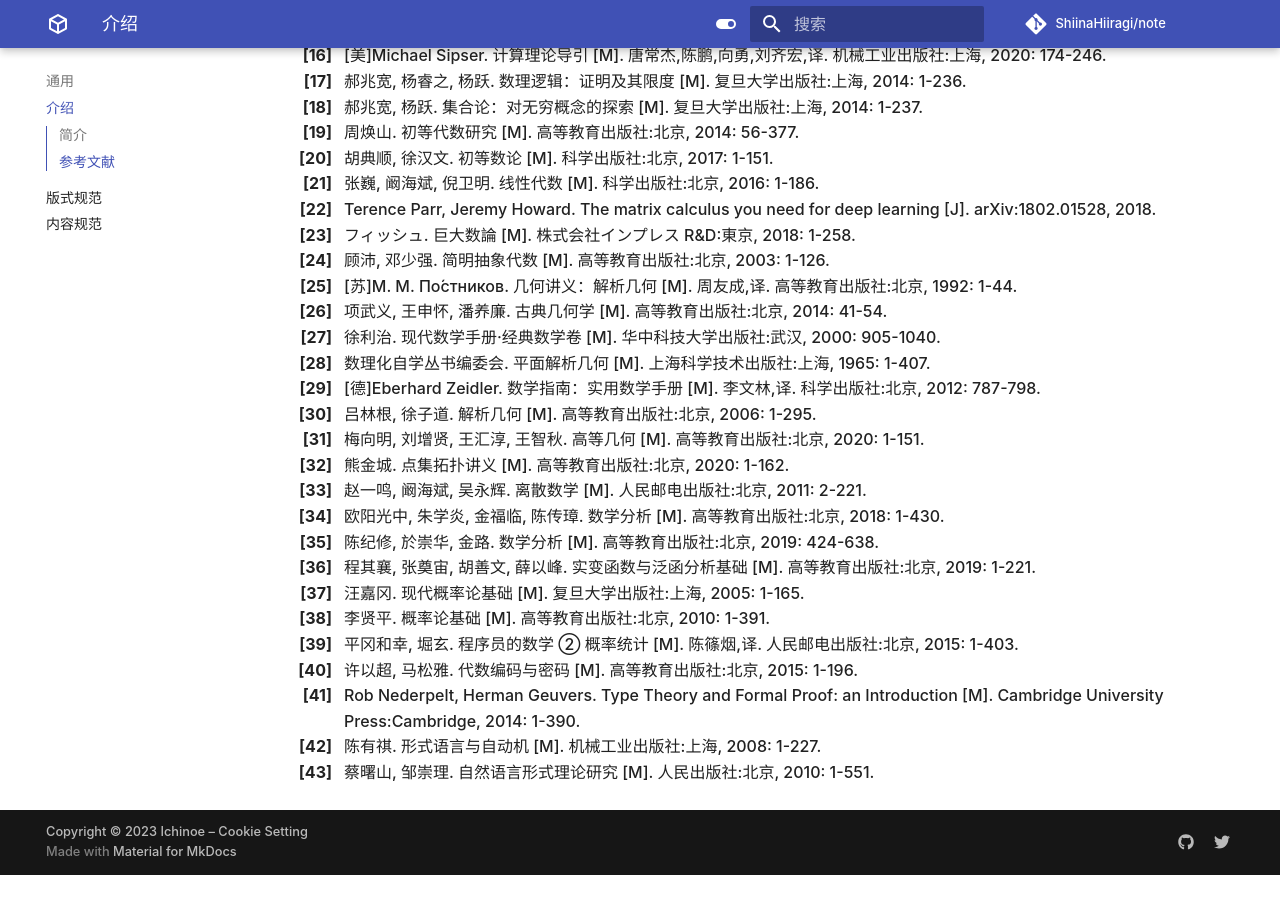
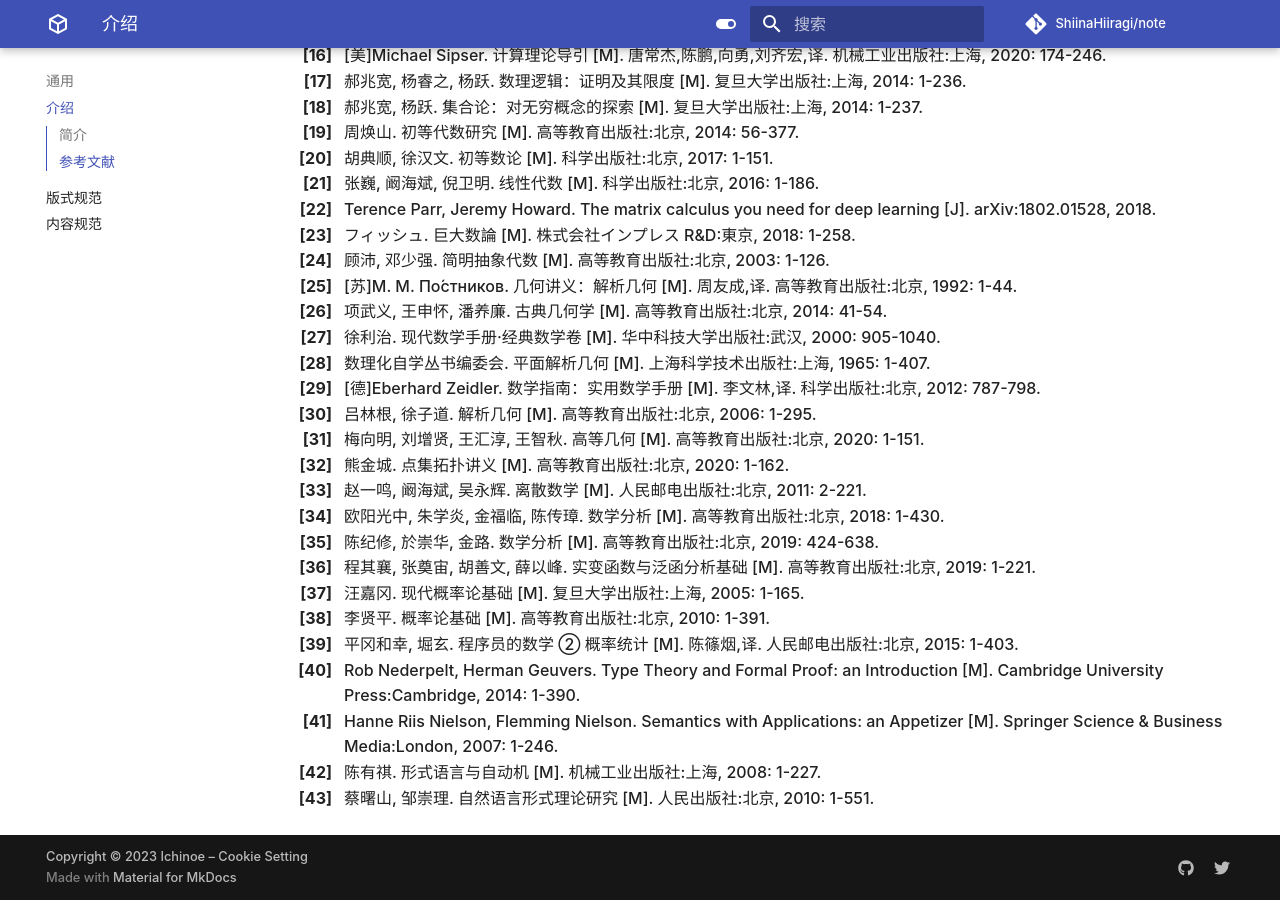
Before and after one commit to ShiinaHiiragi/note, an MkDocs documentation site: the page built from docs/index.md, in a window 1280 px wide and 900 px high, scrolled down 1009 px. Built offline with MkDocs 1.6.1 and Material for MkDocs 9.7.7, drawn with Linux system fonts in a browser that asks for light colours; comment, search, counter and statistics services are not loaded; before the commit the page ends 1884 px from its top, so only the background shows below that.

Commit message:
move assets

```diff
--- a/docs/assets/config.css
+++ b/docs/assets/config.css
@@ -20,17 +20,17 @@
 /* Define Fonts */
 @font-face {
   font-family: "Noto Sans";
-  src: "NotoSans-Regular.ttf";
+  src: "fonts/NotoSans-Regular.ttf";
 }
 
 @font-face {
   font-family: "Noto Sans SC";
-  src: "NotoSansSC-Regular.otf";
+  src: "fonts/NotoSansSC-Regular.otf";
 }
 
 @font-face {
   font-family: "Noto Serif SC";
-  src: "NotoSerifSC-Regular.otf";
+  src: "fonts/NotoSerifSC-Regular.otf";
 }
 
 /* General Title */
--- a/docs/index.md
+++ b/docs/index.md
@@ -3,7 +3,7 @@
 ## 简介
 
 <div class="entry start">
-    <img src="assets/cube-outline.svg" style="width: 1.2rem" />
+    <img src="assets/icons/cube-outline.svg" style="width: 1.2rem" />
     <div class="sub-entry">
         <div class="caption">逻辑与形而上学</div>
         <div class="value">
@@ -13,7 +13,7 @@
 </div>
 
 <div class="entry start">
-    <img src="assets/book-search-outline.svg" style="width: 1.2rem" />
+    <img src="assets/icons/book-search-outline.svg" style="width: 1.2rem" />
     <div class="sub-entry">
         <div class="caption">如何使用</div>
         <div class="value">
@@ -23,7 +23,7 @@
 </div>
 
 <div class="entry start">
-    <img src="assets/pencil.svg" style="width: 1.2rem" />
+    <img src="assets/icons/pencil.svg" style="width: 1.2rem" />
     <div class="sub-entry">
         <div class="caption">前置知识</div>
         <div class="value">
@@ -33,7 +33,7 @@
 </div>
 
 <div class="entry start">
-    <img src="assets/monitor-cellphone.svg" style="width: 1.2rem" />
+    <img src="assets/icons/monitor-cellphone.svg" style="width: 1.2rem" />
     <div class="sub-entry">
         <div class="caption">手机访问</div>
         <div class="value">
@@ -43,7 +43,7 @@
 </div>
 
 <div class="entry start">
-    <img src="assets/github.svg" style="width: 1.2rem" />
+    <img src="assets/icons/github.svg" style="width: 1.2rem" />
     <div class="sub-entry">
         <div class="caption">本项目已开源</div>
         <div class="value">
@@ -428,16 +428,6 @@
         locate: "北京"
     },
     {
-        author: ["许以超", "马松雅"],
-        title: "代数编码与密码",
-        type: "M",
-        page: [1, 196],
-        year: 2015,
-        press: "高等教育出版社",
-        locate: "北京",
-        plot: 47
-    },
-    {
         author: ["Rob Nederpelt", "Herman Geuvers"],
         title: "Type Theory and Formal Proof: an Introduction",
         type: "M",
@@ -448,6 +438,16 @@
         plot: 85
     },
     {
+        author: ["Hanne Riis Nielson", "Flemming Nielson"],
+        title: "Semantics with Applications: an Appetizer",
+        type: "M",
+        page: [1, 246],
+        year: 2007,
+        press: "Springer Science & Business Media",
+        locate: "London",
+        plot: 1
+    },
+        {
         author: ["陈有祺"],
         title: "形式语言与自动机",
         type: "M",
```
Also changed, not shown: docs/assets/fonts/NotoSans-Regular.ttf (renamed from docs/assets/NotoSans-Regular.ttf), docs/assets/icons/book-search-outline.svg (renamed from docs/assets/book-search-outline.svg), docs/assets/icons/cube-outline.svg (renamed from docs/assets/cube-outline.svg), docs/assets/icons/github.svg (renamed from docs/assets/github.svg), docs/assets/icons/monitor-cellphone.svg (renamed from docs/assets/monitor-cellphone.svg), docs/assets/icons/pencil.svg (renamed from docs/assets/pencil.svg), 2 other files.
